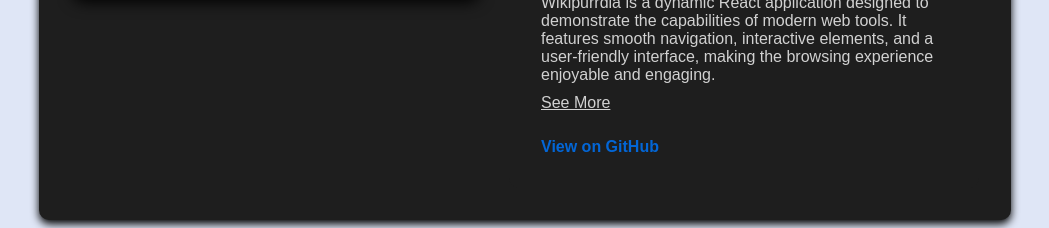
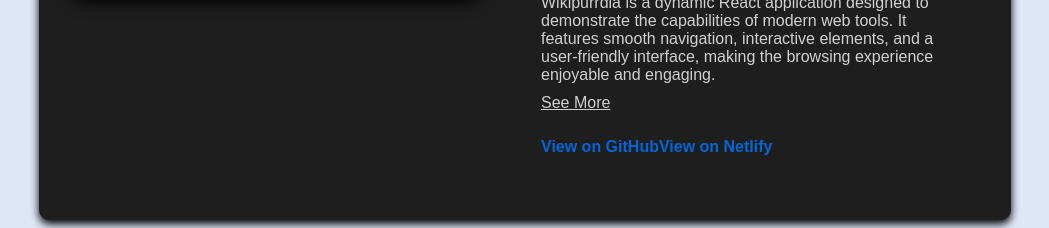
Before and after one commit to Mujtaba-AliKhan/Mujtaba-Ali-Khan-Portfolio, a React (Vite) app: page / in a window 1280 px wide. Shown: the part 1160-1388 px from the top of the page, without its empty margins (115-1164 px from the left). Built offline with nearby package versions, Linux system fonts and the light colour scheme; a web font is replaced by a local one.

Commit message:
Update projects.jsx

```diff
--- a/src/projects/projects.jsx
+++ b/src/projects/projects.jsx
@@ -99,6 +99,14 @@ const Projects = () => {
               rel="noopener noreferrer"
             >
               View on GitHub
+            </a>
+            <a
+              href="https://wikipurrdia.netlify.app/"
+              className="githubLink"
+              target="_blank"
+              rel="noopener noreferrer"
+            >
+              View on Netlify
             </a>
           </div>
         </div>
```
